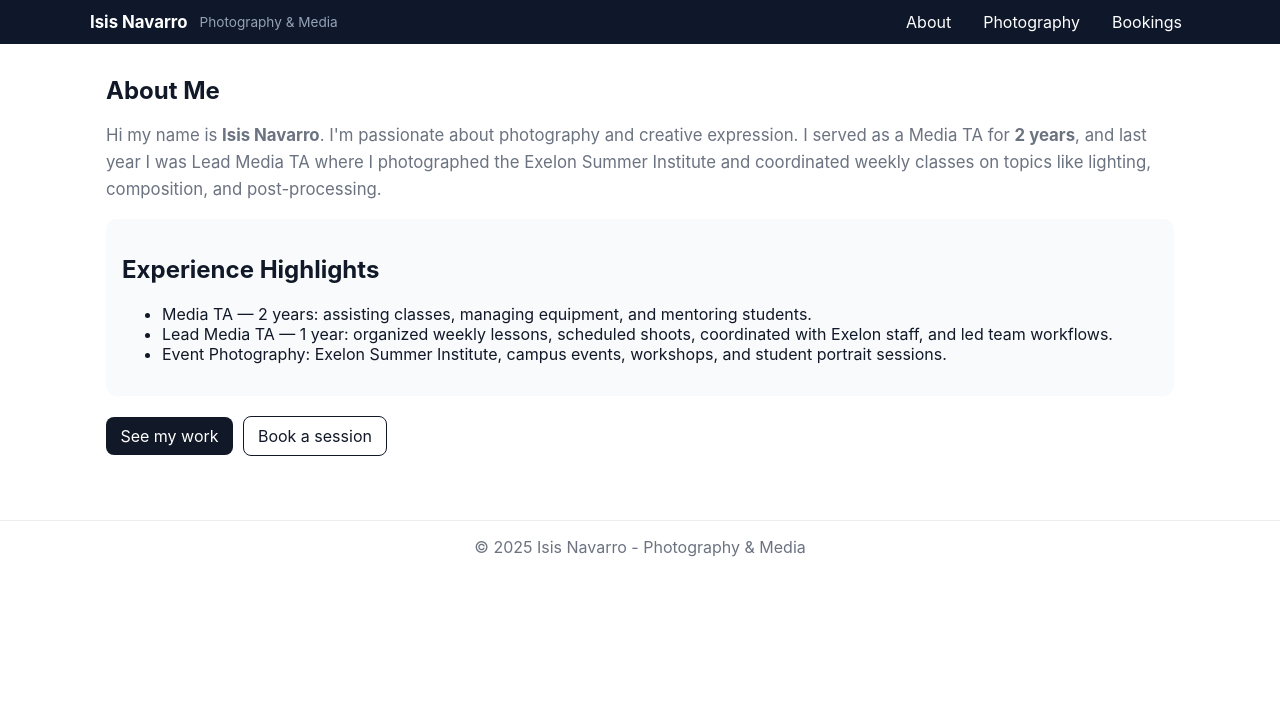
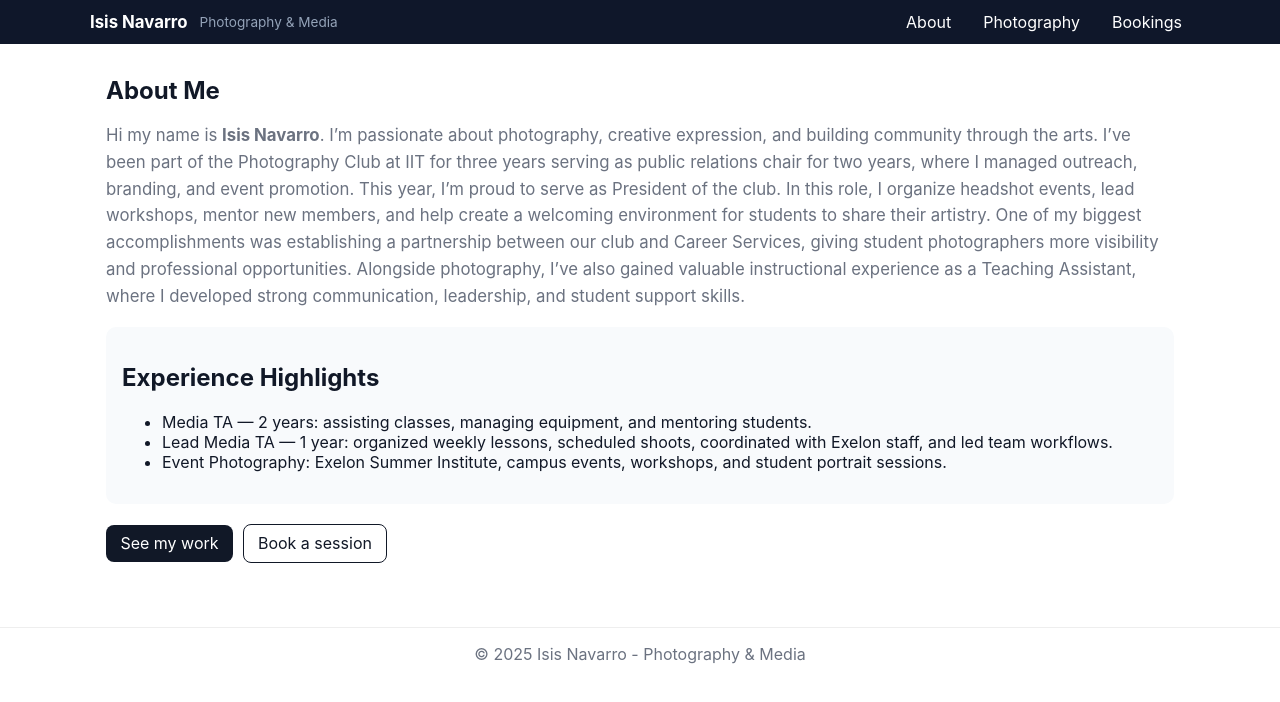
Before and after one commit to IsisXN/ITMD-543-Final-, a Vue app in the folder my-vue-project/: page / in a window 1280 px wide. Shown: the top 702 px of the page. Built offline with nearby package versions, Linux system fonts and the light colour scheme.

Commit message:
Update AboutMe.vue

```diff
--- a/my-vue-project/src/pages/AboutMe.vue
+++ b/my-vue-project/src/pages/AboutMe.vue
@@ -2,8 +2,11 @@
   <section class="container" style="padding:2rem 1rem;">
     <h1>About Me</h1>
     <p class="lead">
-      Hi my name is <strong>Isis Navarro</strong>. I'm passionate about photography and creative expression.
-      I served as a Media TA for <strong>2 years</strong>, and last year I was Lead Media TA where I photographed the Exelon Summer Institute and coordinated weekly classes on topics like lighting, composition, and post-processing.
+      Hi my name is <strong>Isis Navarro</strong>. I’m passionate about photography, creative expression, and building community through the arts.
+      I’ve been part of the Photography Club at IIT for three years serving as public relations chair for two years, where I managed outreach, branding, and event promotion.
+      This year, I’m proud to serve as President of the club. In this role, I organize headshot events, lead workshops, mentor new members, and help create a welcoming environment for students to share their artistry.
+      One of my biggest accomplishments was establishing a partnership between our club and Career Services, giving student photographers more visibility and professional opportunities.
+      Alongside photography, I’ve also gained valuable instructional experience as a Teaching Assistant, where I developed strong communication, leadership, and student support skills.
     </p>
 
     <div style="background:#f8fafc;padding:1rem;border-radius:10px;margin-top:1rem;">
```
